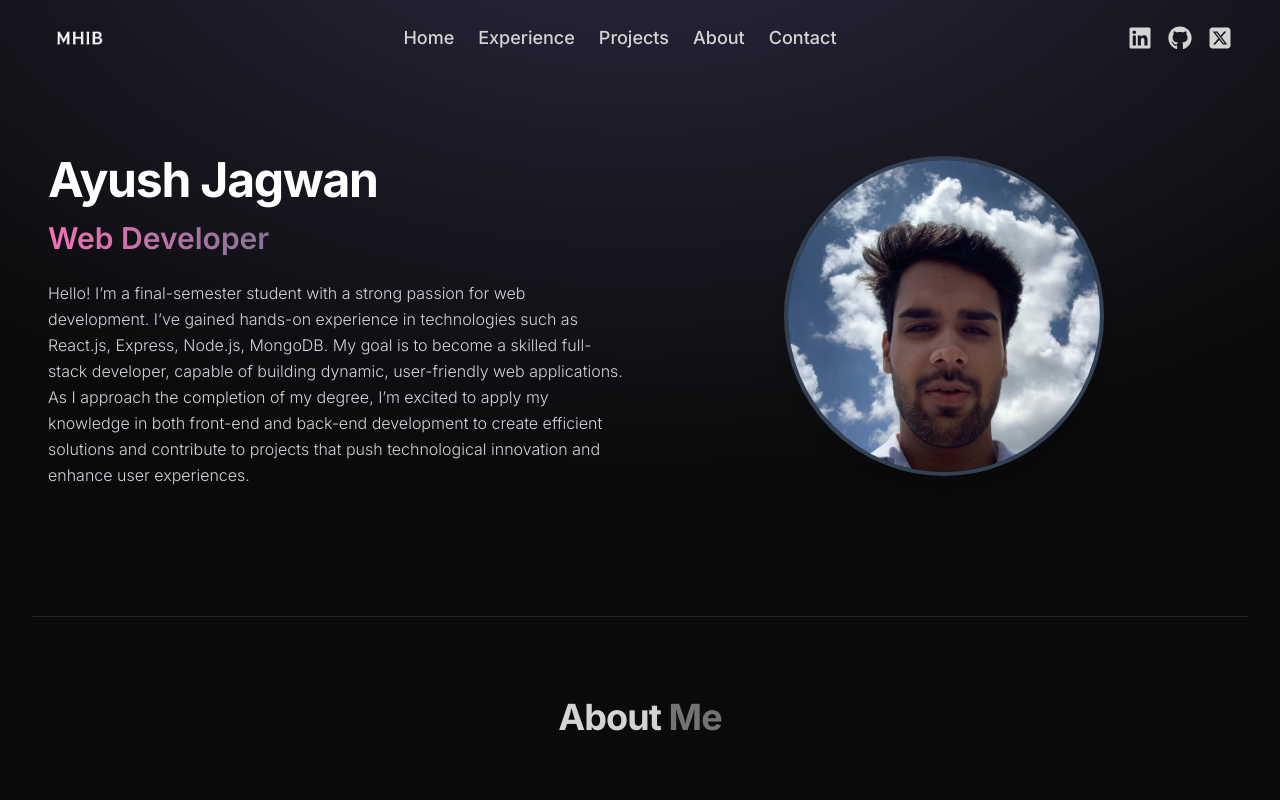
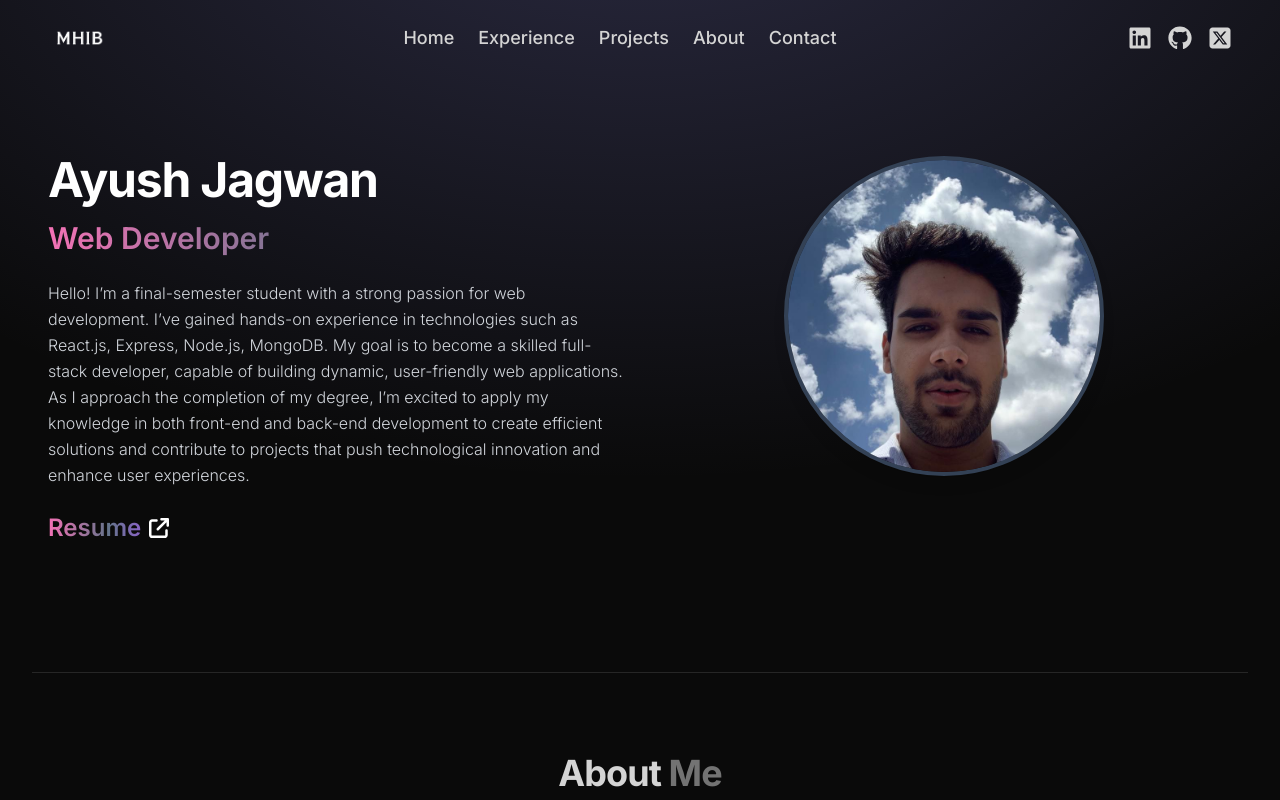
Before and after one commit to ayushjag/Portfolio, a React (Vite) app: page / in a window 1280 px wide. Shown: the top 800 px of the page. Built offline with nearby package versions, Linux system fonts and the light colour scheme.

Commit message:
Fix line endings

```diff
--- a/package.json
+++ b/package.json
@@ -10,6 +10,8 @@
     "preview": "vite preview"
   },
   "dependencies": {
+    "@fortawesome/free-solid-svg-icons": "^6.7.2",
+    "@fortawesome/react-fontawesome": "^0.2.2",
     "framer-motion": "^11.11.9",
     "react": "^18.3.1",
     "react-dom": "^18.3.1",
--- a/src/components/Hero.jsx
+++ b/src/components/Hero.jsx
@@ -1,6 +1,8 @@
 import { HERO_CONTENT } from "../constants";
 import profilePic from "../assets/myProfile.png";
 import { motion } from "framer-motion";
+import { FontAwesomeIcon } from "@fortawesome/react-fontawesome";
+import { faArrowUpRightFromSquare } from "@fortawesome/free-solid-svg-icons";
 
 const container = (delay) => ({
   hidden: { x: -100, opacity: 0 },
@@ -27,7 +29,7 @@ const Hero = () => {
             animate="visible"
             className="text-4xl md:text-5xl font-bold leading-tight tracking-tight text-white"
           >
-           Ayush Jagwan
+            Ayush Jagwan
           </motion.h1>
 
           <motion.h2
@@ -47,6 +49,18 @@ const Hero = () => {
           >
             {HERO_CONTENT}
           </motion.p>
+
+          <div className="mt-6">
+            <a
+              href="https://drive.google.com/file/d/1nsUZaYHxaDGNuFRVl9rYyPlaQvtdNt2b/view?usp=drivesdk"
+              target="_blank"
+              rel="noopener noreferrer"
+              className="inline-flex items-center gap-2 bg-gradient-to-r from-pink-400 via-slate-500 to-purple-500 bg-clip-text text-xl md:text-2xl font-semibold text-transparent hover:underline"
+            >
+              Resume
+              <FontAwesomeIcon  icon={faArrowUpRightFromSquare} className="w-5 h-5 text-white" />
+            </a>
+          </div>
         </div>
 
         {/* Right Side (Image) */}
--- a/src/constants/index.js
+++ b/src/constants/index.js
@@ -61,6 +61,7 @@ export const PROJECTS = [
     description:
       "My first serious personal portfolio project, created as part of the Studi Independen Infinite Learning program. The website showcases my skills, projects, and contact information.",
     technologies: ["HTML", "CSS", "JavaScript", "ReactJS", "Tailwind"],
+    link:"https://portfolio-ayush-jagwans-projects.vercel.app/"
   },
 ];
 
```
Also changed, not shown: src/assets/arow.svg (added), 1 other file (tests, documents, lock files or other folders).
